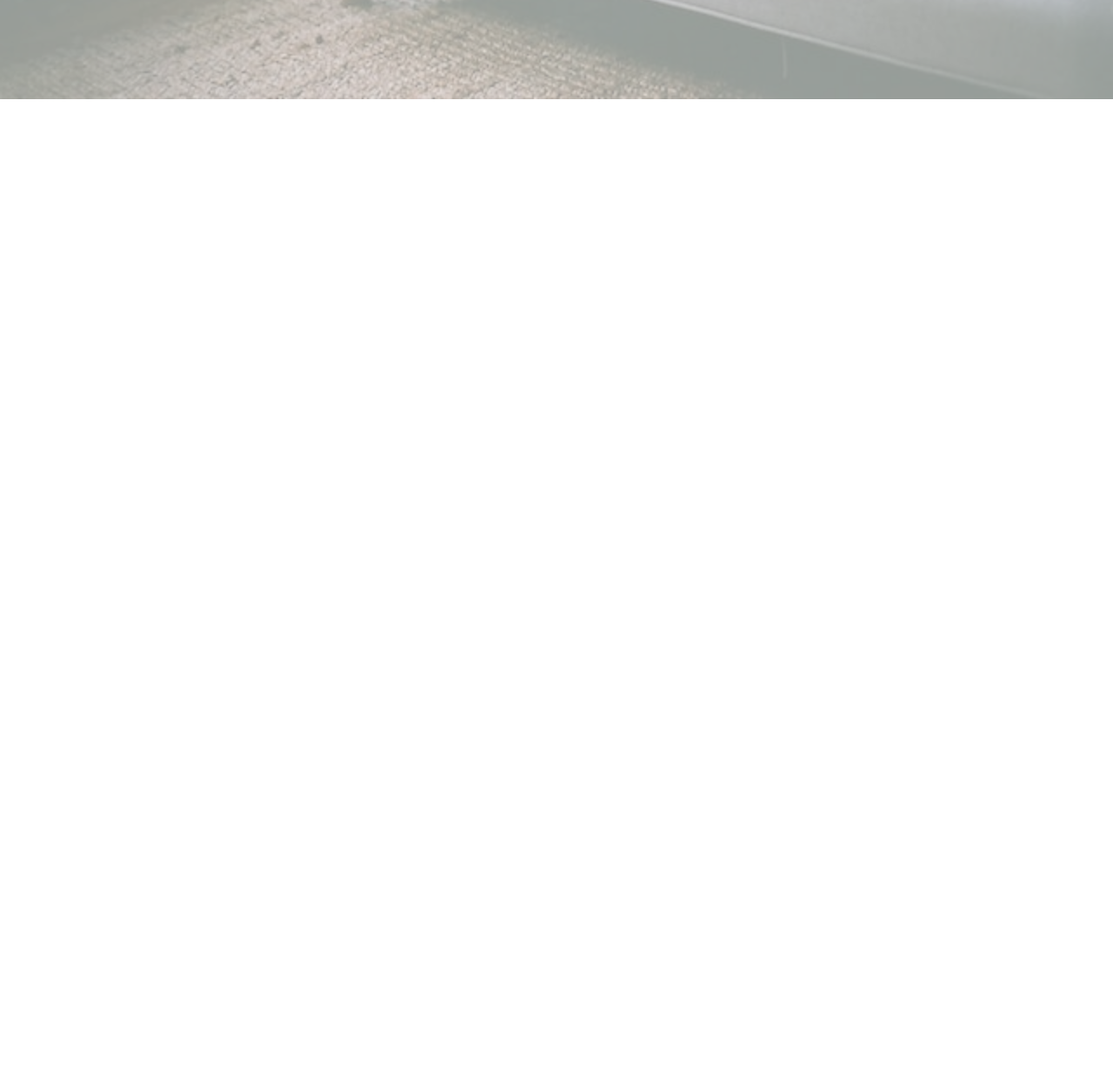
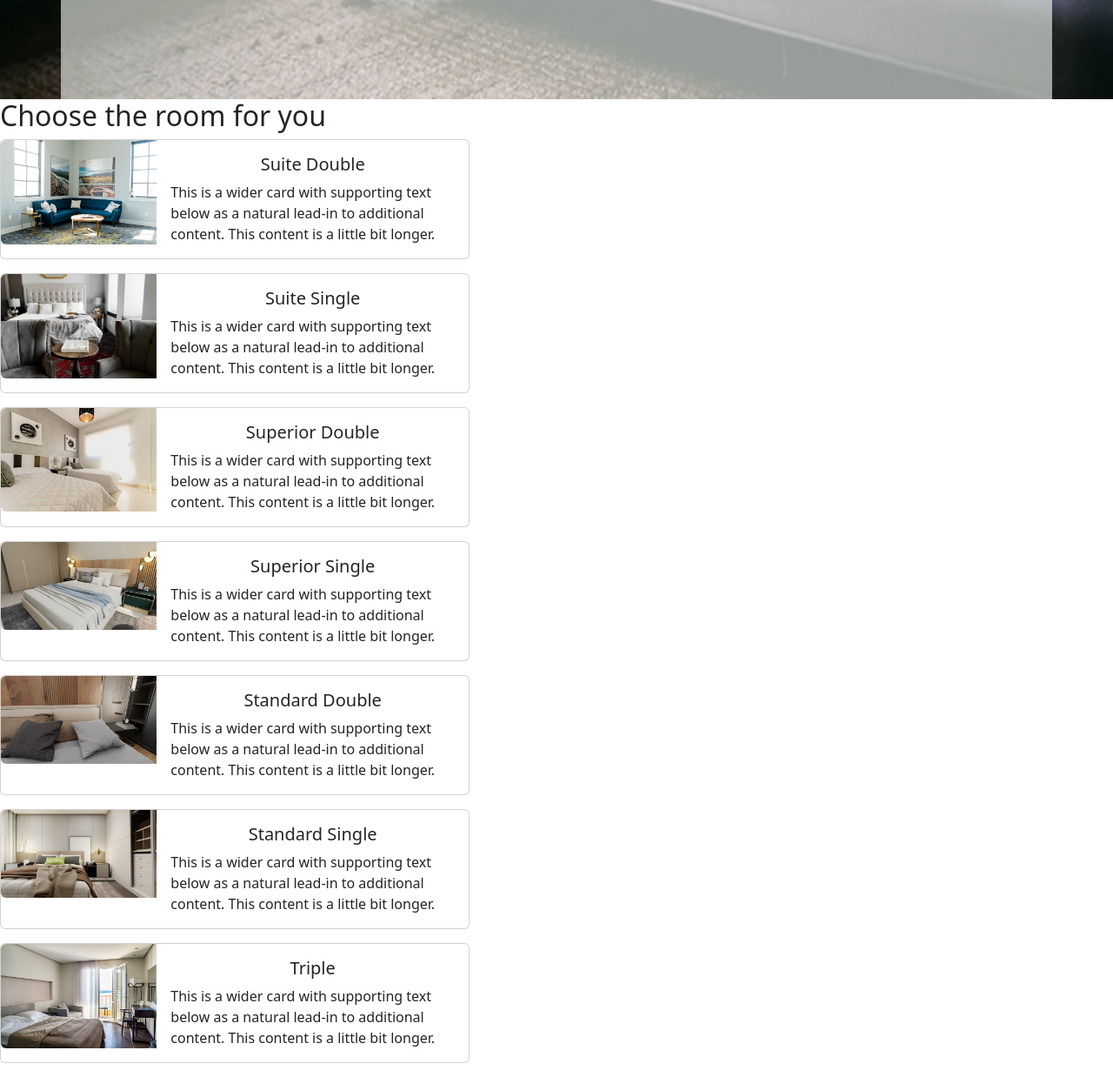
Before and after one commit to LucasPicca/comision51330, a plain HTML site: page pagesHtml/rooms.html in a window 1280 px wide. Shown: the part 550-1788 px from the top of the page at 87% size. Before the commit the page ends 800 px from the top, so only its background shows below. Drawn offline with nearby package versions, Linux system fonts and the light colour scheme.

Commit message:
interactuando con el DOM y array de objetos

```diff
--- /dev/null
+++ b/JS/app3.js
@@ -0,0 +1,58 @@
+const rooms = [
+    {
+        id: 1,
+        type: "Suite",
+        name: "Suite Double",
+        precio: 37000,
+        cantidad: 2,
+        img: "../images/suiteDouble.jpg"
+    },
+    {
+        id: 2,
+        type: "Suite",
+        name: "Suite Single",
+        precio: 34000,
+        cantidad: 1,
+        img: "../images/suiteSingle.jpg"
+    },
+    {
+        id: 3,
+        type: "Superior",
+        name: "Superior Double",
+        precio: 30000,
+        cantidad: 2,
+        img: "../images/superiorDouble.jpg"
+    },
+    {
+        id: 4,
+        type: "Superior",
+        name: "Superior Single",
+        precio: 27000,
+        cantidad: 1,
+        img: "../images/superiorSingle.jpg"
+    },
+    {
+        id: 5,
+        type: "Standard",
+        name: "Standard Double",
+        precio: 24000,
+        cantidad: 2,
+        img: "../images/standardDouble.jpg"
+    },
+    {
+        id: 6,
+        type: "Standard",
+        name: "Standard Single",
+        precio: 21500,
+        cantidad: 1,
+        img: "../images/standardSingle.jpg"
+    },
+    {
+        id: 7,
+        type: "Triple",
+        name: "Triple",
+        precio: 27000,
+        cantidad: 3,
+        img: "../images/triple.jpg"
+    }
+]
--- /dev/null
+++ b/JS/app4.js
@@ -0,0 +1,19 @@
+let card = document.getElementById("cards")
+
+rooms.map((c)=>{
+    card.innerHTML += `
+    <div class="card mb-3" style="max-width: 540px;">
+  <div class="row g-0">
+    <div class="col-md-4">
+      <img src="${c.img}" class="img-fluid rounded-start" alt="${c.name}">
+    </div>
+    <div class="col-md-8">
+      <div class="card-body">
+        <h5 class="card-title text-center">${c.name}</h5>
+        <p class="card-text">This is a wider card with supporting text below as a natural lead-in to additional content. This content is a little bit longer.</p>
+      </div>
+    </div>
+  </div>
+</div>
+    `
+})
--- a/pagesHtml/rooms.html
+++ b/pagesHtml/rooms.html
@@ -6,10 +6,12 @@
     <meta http-equiv="X-UA-Compatible" content="IE=edge">
     <meta name="viewport" content="width=device-width, initial-scale=1.0">
     <title>Document</title>
-    <link rel="stylesheet" href="../pages/styles.css">
+    <link rel="stylesheet" href="../styles/styles.css">
+    <link href="https://cdn.jsdelivr.net/npm/bootstrap@5.3.0-alpha1/dist/css/bootstrap.min.css" rel="stylesheet" integrity="sha384-GLhlTQ8iRABdZLl6O3oVMWSktQOp6b7In1Zl3/Jr59b6EGGoI1aFkw7cmDA6j6gD" crossorigin="anonymous">
 </head>
 
 <body>
+
     <main class="mainRooms">
         <section id="rooms">
             <div class="container">
@@ -18,8 +20,13 @@
                     odit atque perspiciatis eligendi similique accusamus explicabo. A, aut nesciunt unde.</p>
             </div>
         </section>
+        <section id="cards">
+            <h2>Choose the room for you</h2>
+        </section>
     </main>
-    <script src="../pages/app3.js"></script>
+    <script src="../JS/app3.js"></script>
+    <script src="../JS/app4.js"></script>
+    <script src="https://cdn.jsdelivr.net/npm/bootstrap@5.3.0-alpha1/dist/js/bootstrap.bundle.min.js" integrity="sha384-w76AqPfDkMBDXo30jS1Sgez6pr3x5MlQ1ZAGC+nuZB+EYdgRZgiwxhTBTkF7CXvN" crossorigin="anonymous"></script>
 </body>
 
 </html>
```
Also changed, not shown: index.html (+5 -5 lines), JS/app1.js (renamed from pages/app1.js), JS/app2.js (renamed from pages/app2.js), images/standardDouble.jpg (renamed from images/standardDoble.jpg), images/suiteDouble.jpg (added), images/suiteSingle.jpg (added), pages/app3.js (deleted), styles/styles.css (renamed from pages/styles.css), 3 other files.
